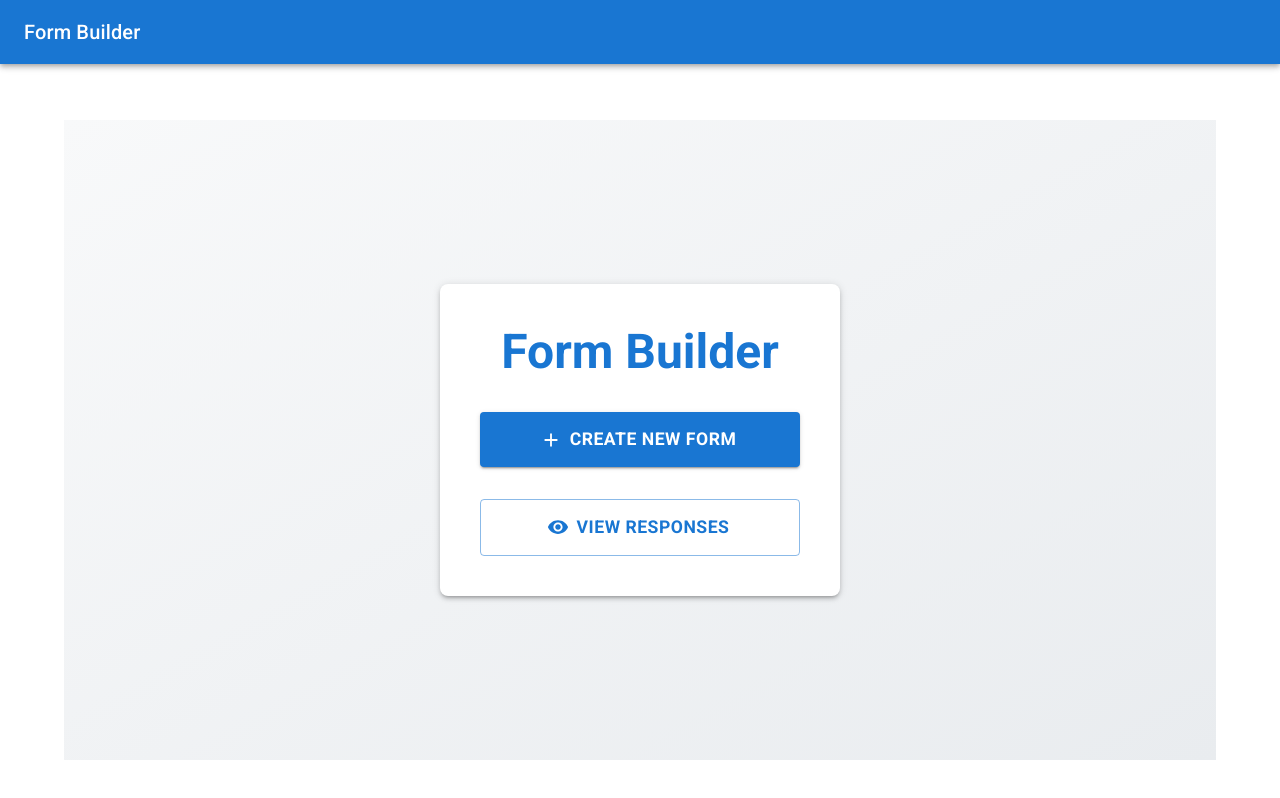
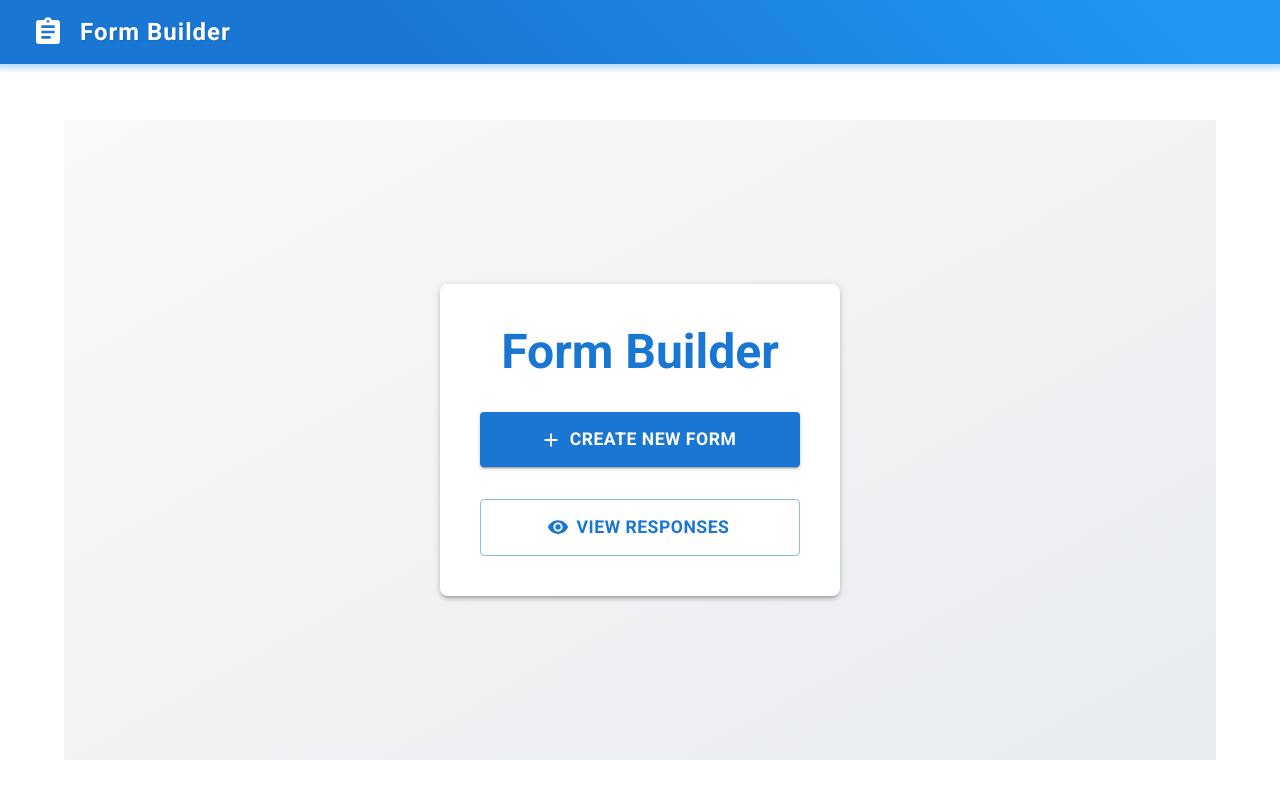
Before and after one commit to sakshiiiagrawal/FormBuilder, a React (Create React App) app in the folder frontend/: page / in a window 1280 px wide. Built offline with nearby package versions, Linux system fonts and the light colour scheme.

Commit message:
FE fixes

```diff
--- a/frontend/src/components/Navigation.js
+++ b/frontend/src/components/Navigation.js
@@ -1,13 +1,56 @@
 import React from 'react';
-import { AppBar, Toolbar, Typography } from '@mui/material';
+import { AppBar, Toolbar, Typography, Box, IconButton } from '@mui/material';
+import { useNavigate } from 'react-router-dom';
+import { Assignment as AssignmentIcon } from '@mui/icons-material';
 
 function Navigation() {
+  const navigate = useNavigate();
+
   return (
-    <AppBar position="static" sx={{ mb: 4 }}>
+    <AppBar
+      position="static"
+      sx={{
+        mb: 4,
+        background: 'linear-gradient(45deg, #1976d2 30%, #2196f3 90%)',
+        boxShadow: '0 3px 5px 2px rgba(33, 150, 243, .3)'
+      }}
+    >
       <Toolbar>
-        <Typography variant="h6" component="div" sx={{ flexGrow: 1 }}>
-          Form Builder
-        </Typography>
+        <Box
+          sx={{
+            display: 'flex',
+            alignItems: 'center',
+            cursor: 'pointer',
+            '&:hover': {
+              opacity: 0.9
+            }
+          }}
+          onClick={() => navigate('/')}
+        >
+          <IconButton
+            color="inherit"
+            sx={{
+              mr: 1,
+              '&:hover': {
+                backgroundColor: 'rgba(255, 255, 255, 0.1)'
+              }
+            }}
+          >
+            <AssignmentIcon sx={{ fontSize: 32 }} />
+          </IconButton>
+          <Typography
+            variant="h5"
+            component="div"
+            sx={{
+              flexGrow: 1,
+              fontWeight: 700,
+              letterSpacing: 1,
+              textShadow: '1px 1px 2px rgba(0,0,0,0.1)'
+            }}
+          >
+            Form Builder
+          </Typography>
+        </Box>
       </Toolbar>
     </AppBar>
   );
--- a/frontend/src/components/ViewResponses.js
+++ b/frontend/src/components/ViewResponses.js
@@ -33,6 +33,7 @@ function ViewResponses() {
   const [error, setError] = useState(null);
   const [loading, setLoading] = useState(false);
   const [fields, setFields] = useState([]);
+  const [formTitle, setFormTitle] = useState('');
   const [expandedImage, setExpandedImage] = useState(null);
 
   const fetchResponses = useCallback(async (formUuid, pwd) => {
@@ -41,6 +42,7 @@ function ViewResponses() {
       const response = await axios.get(getApiUrl(API_ENDPOINTS.VIEW_RESPONSES(formUuid)) + `?password=${pwd}`);
       setResponses(response.data.responses);
       setFields(response.data.fields);
+      setFormTitle(response.data.title);
       setError(null);
     } catch (error) {
       setError(error.response?.data?.detail || 'Error loading responses');
@@ -137,16 +139,28 @@ function ViewResponses() {
 
   return (
     <>
-      <Box sx={{ maxWidth: 1200, mx: 'auto', p: 3 }}>
+      <Box sx={{ maxWidth: 800, mx: 'auto', p: 3 }}>
         <Paper sx={{ p: 4, borderRadius: 2 }}>
           <Typography
             variant="h4"
             gutterBottom
             align="center"
             sx={{
-              mb: 4,
               fontWeight: 600,
               color: 'primary.main'
+            }}
+          >
+            {formTitle}
+          </Typography>
+
+          <Typography
+            variant="h5"
+            gutterBottom
+            align="center"
+            sx={{
+              mb: 4,
+              fontWeight: 500,
+              color: 'text.secondary'
             }}
           >
             Form Responses
@@ -168,39 +182,73 @@ function ViewResponses() {
           {responses.length === 0 && !loading ? (
             <Alert severity="info">No responses yet</Alert>
           ) : (
-            <TableContainer>
-              <Table>
-                <TableHead>
-                  <TableRow>
-                    <TableCell sx={{ fontWeight: 'bold' }}>Response #</TableCell>
-                    {fields.map((field) => (
-                      <TableCell key={field} sx={{ fontWeight: 'bold' }}>
-                        {field}
-                      </TableCell>
+            <Stack spacing={4}>
+              {responses.map((response, responseIndex) => (
+                <Paper
+                  key={responseIndex}
+                  elevation={1}
+                  sx={{
+                    p: 3,
+                    borderRadius: 2,
+                    border: '1px solid',
+                    borderColor: 'divider'
+                  }}
+                >
+                  <Typography
+                    variant="h6"
+                    gutterBottom
+                    sx={{
+                      color: 'primary.main',
+                      fontWeight: 600,
+                      pb: 2,
+                      borderBottom: '1px solid',
+                      borderColor: 'divider'
+                    }}
+                  >
+                    Response #{responseIndex + 1}
+                  </Typography>
+
+                  <Stack spacing={3} sx={{ mt: 2 }}>
+                    {fields.map((field, fieldIndex) => (
+                      <Box key={field}>
+                        <Typography
+                          variant="subtitle1"
+                          sx={{
+                            fontWeight: 600,
+                            color: 'text.secondary',
+                            mb: 1,
+                            display: 'flex',
+                            alignItems: 'center',
+                            gap: 1
+                          }}
+                        >
+                          <Box
+                            sx={{
+                              minWidth: '24px',
+                              height: '24px',
+                              borderRadius: '50%',
+                              backgroundColor: 'primary.main',
+                              color: 'white',
+                              display: 'flex',
+                              alignItems: 'center',
+                              justifyContent: 'center',
+                              fontSize: '0.875rem',
+                              fontWeight: 600
+                            }}
+                          >
+                            {fieldIndex + 1}
+                          </Box>
+                          {field}
+                        </Typography>
+                        <Box sx={{ pl: 4 }}>
+                          {renderCellContent(field, response[field])}
+                        </Box>
+                      </Box>
                     ))}
-                  </TableRow>
-                </TableHead>
-                <TableBody>
-                  {responses.map((response, index) => (
-                    <TableRow
-                      key={index}
-                      sx={{
-                        '&:nth-of-type(odd)': {
-                          backgroundColor: 'background.default'
-                        }
-                      }}
-                    >
-                      <TableCell>{index + 1}</TableCell>
-                      {fields.map((field) => (
-                        <TableCell key={field}>
-                          {renderCellContent(field, response[field])}
-                        </TableCell>
-                      ))}
-                    </TableRow>
-                  ))}
-                </TableBody>
-              </Table>
-            </TableContainer>
+                  </Stack>
+                </Paper>
+              ))}
+            </Stack>
           )}
         </Paper>
       </Box>
```
